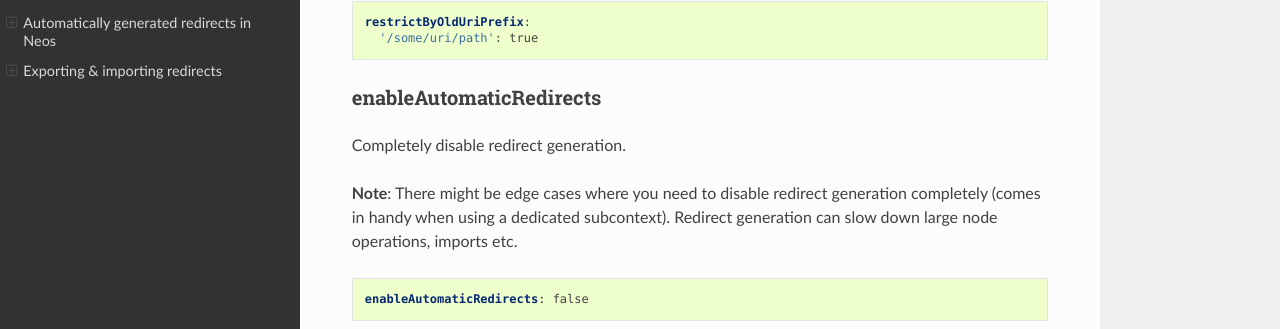
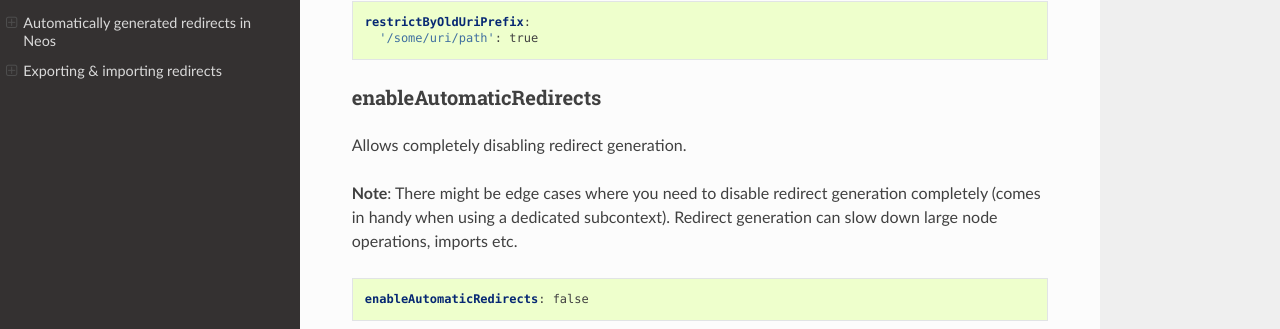
Before and after one commit to neos/redirecthandler-neosadapter, a Sphinx documentation site: the page built from Documentation/index.rst, in a window 1280 px wide and 900 px high, scrolled down 1509 px. Shown: the part 122-451 px from the top of the window. Built offline with Sphinx 7.4.7 and the Read the Docs theme 2.0.0, drawn with Linux system fonts in a browser that asks for light colours.

Commit message:
TASK: Small adjustments to docs

```diff
--- a/Documentation/index.rst
+++ b/Documentation/index.rst
@@ -76,9 +76,9 @@ Restrict redirect generation by old URI prefix.
     '/some/uri/path': true
 
 enableAutomaticRedirects
-^^^^^^^^^^^^^^^^^^^^^^
+^^^^^^^^^^^^^^^^^^^^^^^^
 
-Completely disable redirect generation.
+Allows completely disabling redirect generation.
 
 **Note**: There might be edge cases where you need to disable redirect generation completely
 (comes in handy when using a dedicated subcontext).
```
